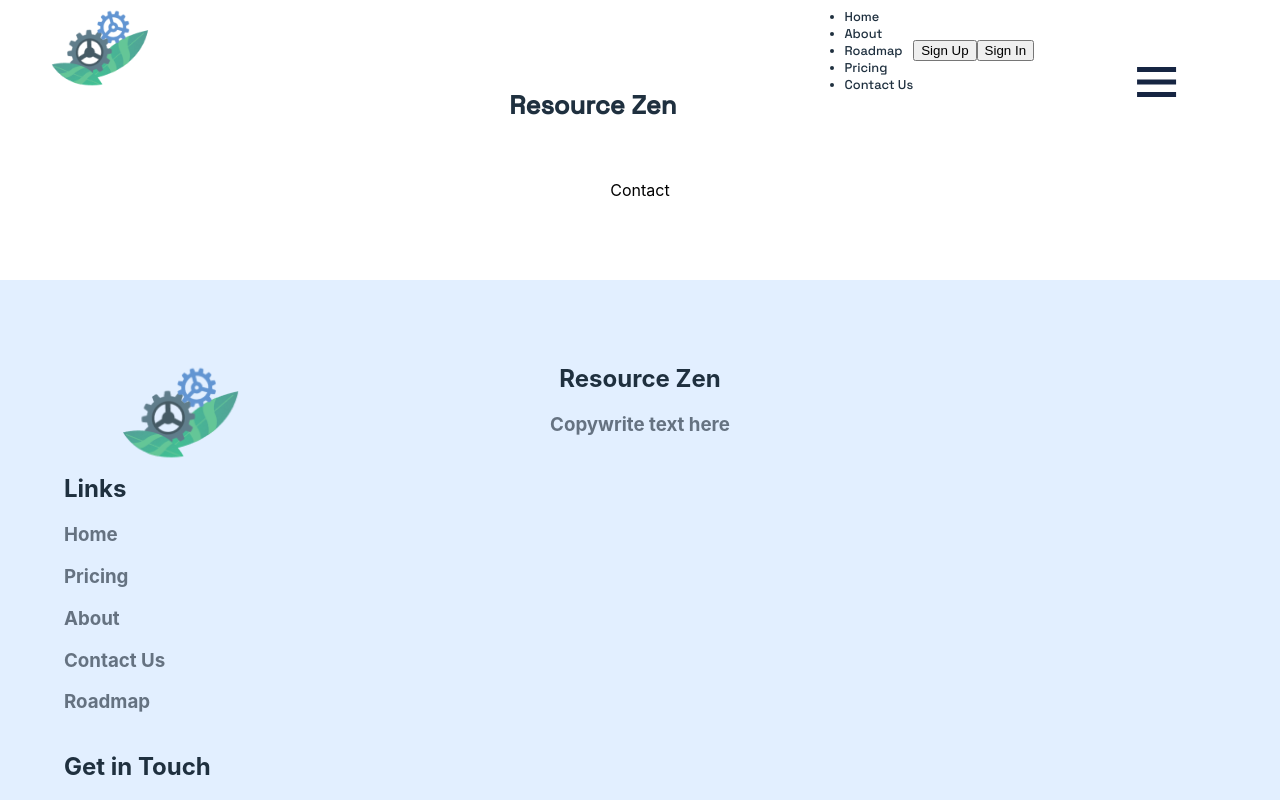
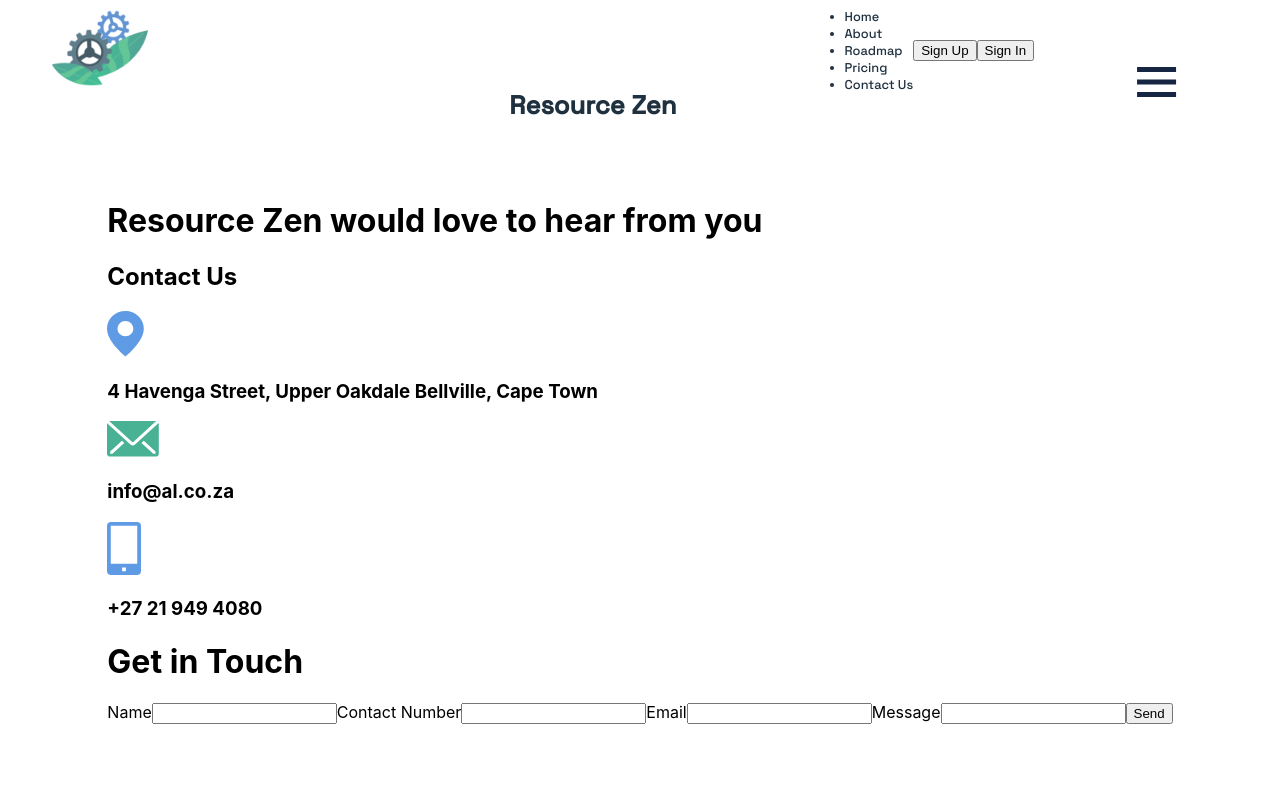
Before and after one commit to michaelhayes1337/resource-zen-static-site, a Next.js app: page /contact in a window 1280 px wide. Shown: the top 800 px of the page. Built offline with nearby package versions, Linux system fonts and the light colour scheme.

Commit message:
some changes

```diff
--- /dev/null
+++ b/assets/icons/emailIcon.tsx
@@ -0,0 +1,15 @@
+import React from 'react'
+
+type Props = {}
+
+const EmailIcon = (props: Props) => {
+  return (
+    <svg width="52" height="36" viewBox="0 0 52 36" fill="none" xmlns="http://www.w3.org/2000/svg">
+<path d="M49.2148 0.0156189C48.9941 -0.0052063 48.7716 -0.0052063 48.551 0.0156189H3.21843C2.92789 0.0197188 2.63927 0.059616 2.36035 0.134236L25.7552 21.4705L49.2148 0.0156189Z" fill="#49B295"/>
+<path d="M51.6143 2.07666L28.0414 23.576C27.4347 24.1284 26.614 24.4384 25.7586 24.4384C24.9031 24.4384 24.0825 24.1284 23.4758 23.576L0.113331 2.23976C0.0415107 2.4815 0.00343019 2.73061 0 2.98112V32.6354C0 33.4219 0.341149 34.1762 0.948399 34.7323C1.55565 35.2884 2.37926 35.6009 3.23804 35.6009H48.5706C49.4293 35.6009 50.2529 35.2884 50.8602 34.7323C51.4674 34.1762 51.8086 33.4219 51.8086 32.6354V2.98112C51.7957 2.6722 51.7302 2.36703 51.6143 2.07666ZM5.45609 32.6354H3.20566V30.5151L14.9759 19.8248L17.2587 21.9154L5.45609 32.6354ZM48.5382 32.6354H46.2715L34.4689 21.9154L36.7517 19.8248L48.522 30.5151L48.5382 32.6354Z" fill="#49B295"/>
+</svg>
+
+  )
+}
+
+export default EmailIcon
--- /dev/null
+++ b/assets/icons/locationIcon.tsx
@@ -0,0 +1,24 @@
+import React from "react";
+
+type Props = {};
+
+const LocationIcon = (props: Props) => {
+  return (
+    <>
+      <svg
+        width="37"
+        height="46"
+        viewBox="0 0 37 46"
+        fill="none"
+        xmlns="http://www.w3.org/2000/svg"
+      >
+        <path
+          d="M18.4043 45.5211C15.0834 42.797 12.0053 39.8106 9.20213 36.5931C4.99544 31.7612 2.31077e-06 24.5652 2.31077e-06 17.7081C-0.00182207 14.2061 1.07667 10.7822 3.099 7.86991C5.12132 4.95758 7.99657 2.68767 11.3609 1.34743C14.7252 0.0071978 18.4273 -0.343111 21.9986 0.34084C25.57 1.02479 28.8502 2.71226 31.4239 5.18968C33.1375 6.83029 34.4957 8.78145 35.42 10.9302C36.3443 13.079 36.8162 15.3827 36.8085 17.7081C36.8085 24.5652 31.8131 31.7612 27.6064 36.5931C24.8032 39.8106 21.7251 42.797 18.4043 45.5211ZM18.4043 10.1227C16.3123 10.1227 14.3061 10.9219 12.8269 12.3444C11.3477 13.7669 10.5167 15.6963 10.5167 17.7081C10.5167 19.7198 11.3477 21.6492 12.8269 23.0717C14.3061 24.4943 16.3123 25.2934 18.4043 25.2934C20.4962 25.2934 22.5024 24.4943 23.9816 23.0717C25.4608 21.6492 26.2918 19.7198 26.2918 17.7081C26.2918 15.6963 25.4608 13.7669 23.9816 12.3444C22.5024 10.9219 20.4962 10.1227 18.4043 10.1227Z"
+          fill="#5F9BE4"
+        />
+      </svg>
+    </>
+  );
+};
+
+export default LocationIcon;
--- /dev/null
+++ b/assets/icons/mobileIcon.tsx
@@ -0,0 +1,22 @@
+import React from "react";
+
+type Props = {};
+
+const MobileIcon = (props: Props) => {
+  return (
+    <svg
+      width="34"
+      height="53"
+      viewBox="0 0 34 53"
+      fill="none"
+      xmlns="http://www.w3.org/2000/svg"
+    >
+      <path
+        d="M30.2222 0H3.77778C2.77585 0 1.81496 0.398851 1.10649 1.10881C0.398015 1.81877 0 2.78168 0 3.78571V49.2143C0 50.2183 0.398015 51.1812 1.10649 51.8912C1.81496 52.6012 2.77585 53 3.77778 53H30.2222C31.2241 53 32.185 52.6012 32.8935 51.8912C33.602 51.1812 34 50.2183 34 49.2143V3.78571C34 2.78168 33.602 1.81877 32.8935 1.10881C32.185 0.398851 31.2241 0 30.2222 0ZM18.8889 49.2143H15.1111V45.4286H18.8889V49.2143ZM3.77778 41.6429V3.78571H30.2222V41.6429H3.77778Z"
+        fill="#5F9BE4"
+      />
+    </svg>
+  );
+};
+
+export default MobileIcon;
--- a/pages/contact.tsx
+++ b/pages/contact.tsx
@@ -1,11 +1,46 @@
-import React from 'react'
-
-type Props = {}
+import React from "react";
+import LocationIcon from "../assets/icons/locationIcon";
+import EmailIcon from "../assets/icons/emailIcon";
+import MobileIcon from "../assets/icons/mobileIcon";
+type Props = {};
 
 const Contact = (props: Props) => {
   return (
-    <div>Contact</div>
-  )
-}
+    <div className="contactPage">
+      <div className="textContent">
+        <h1>
+          <span id="spanGreen">Resource</span> <span id="spanBlue">Zen</span>{" "}
+          would love to hear from you
+        </h1>
+        <h2>Contact Us</h2>
+        <div className="contactItem">
+          <LocationIcon />
+          <h3>4 Havenga Street, Upper Oakdale Bellville, Cape Town</h3>
+        </div>
+        <div className="contactItem">
+            <EmailIcon />
+          <h3>info@al.co.za</h3>
+        </div>
+        <div className="contactItem">
+            <MobileIcon />
+          <h3>+27 21 949 4080</h3>
+        </div>
 
-export default Contact
+      </div>
+      <form action="">
+          <h1>Get in Touch</h1>
+          <label htmlFor="name">Name</label>
+          <input type="text" />
+          <label htmlFor="contact">Contact Number</label>
+          <input type="text" />
+          <label htmlFor="email">Email</label>
+          <input type="text" />
+          <label htmlFor="message">Message</label>
+          <input type="text" />
+          <button>Send</button>
+      </form>
+    </div>
+  );
+};
+
+export default Contact;
--- a/pages/index.tsx
+++ b/pages/index.tsx
@@ -16,7 +16,7 @@
     <div className="homePage">
         <div className="callToAction">
             <h1>
-                Let <span>Resource</span> <span>Zen</span> make life easier for you.
+                Let <span id='spanGreen'>Resource</span> <span id='spanBlue'>Zen</span> make life easier for you.
             </h1>
             <p>We help you customise your business resources such as, job cards, invoices, stock list, and much more.  </p>
             <button>Get Started</button>
```
Also changed, not shown: pages/about.tsx (+6 -1 lines), pages/pricing.tsx (+33 -1 lines), pages/roadmap.tsx (+42 -1 lines).
